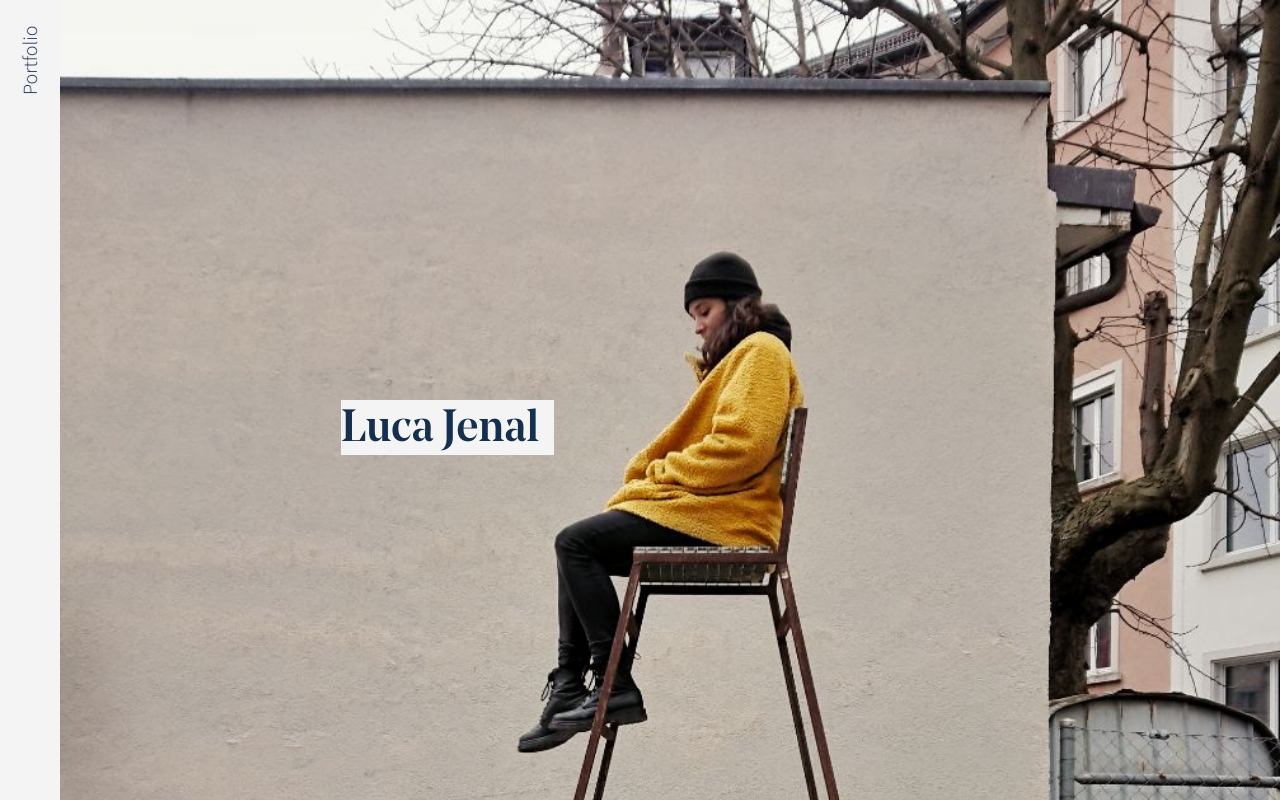
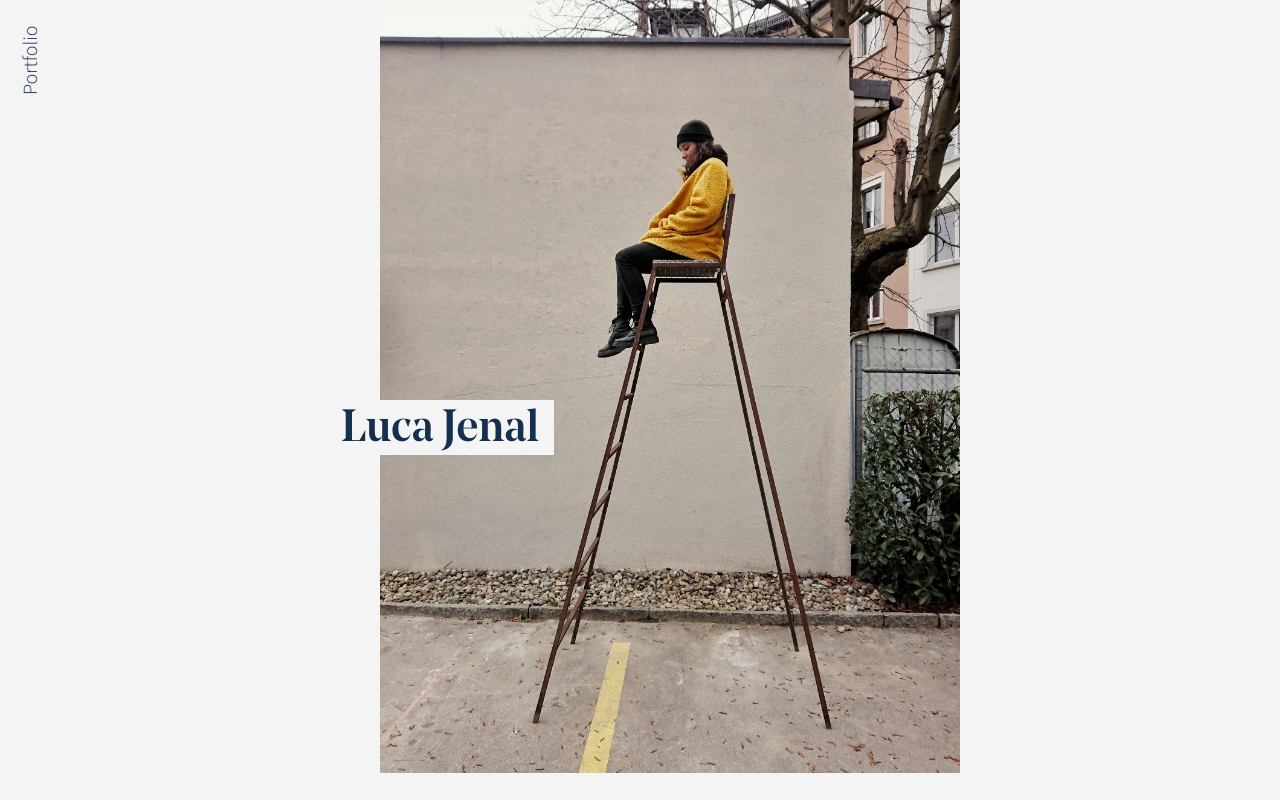
Before and after one commit to caillou/lucajenal.ch, a Next.js app: page / in a window 1280 px wide. Shown: the top 800 px of the page. Built offline with nearby package versions, Linux system fonts and the light colour scheme.

Commit message:
center image of the author

```diff
--- a/pages/index.tsx
+++ b/pages/index.tsx
@@ -77,7 +77,7 @@ export default function Home() {
         <title>Luca Jenal</title>
         <link rel="icon" href="/favicon.ico" />
       </Head>
-      <div className="ml-12">
+      <div className="pl-12 max-w-lg mx-auto">
         <Image
           src="/images/luca-chair.jpg"
           width="960"
```
